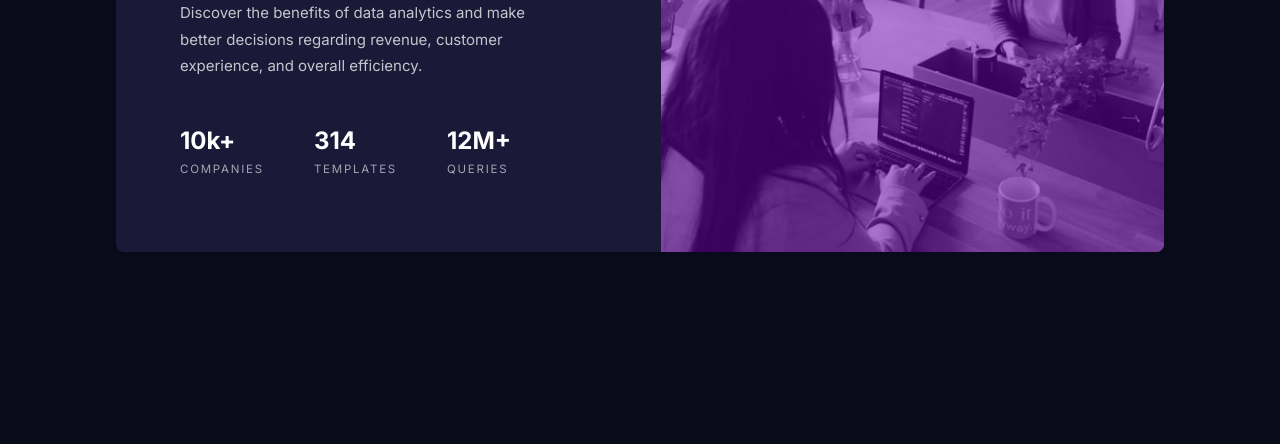
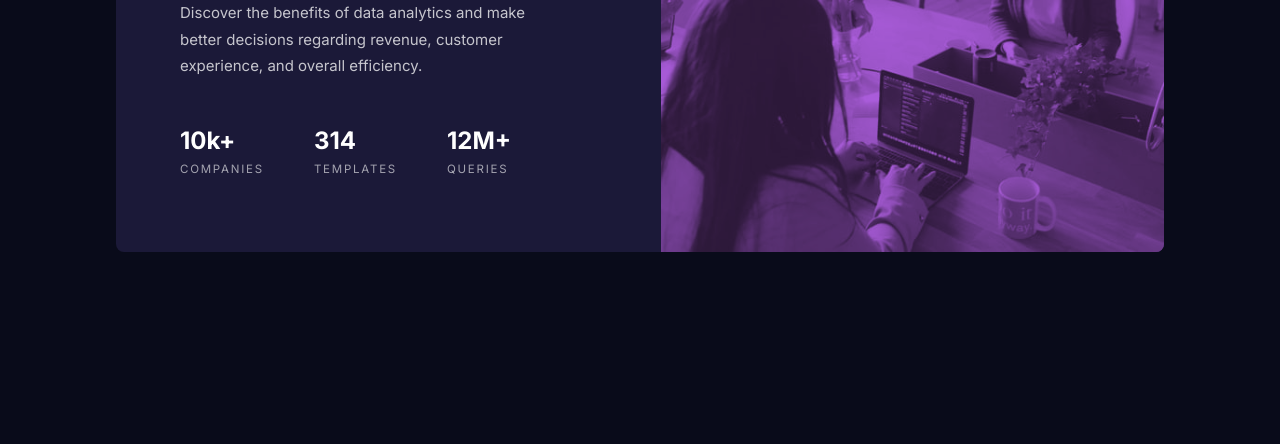
Before and after one commit to apangkko/stats-preview-card-component-main, a plain HTML site: page index.html in a window 1280 px wide. Shown: the part 356-800 px from the top of the page. Drawn offline with Linux system fonts and the light colour scheme.

Commit message:
Update style.css

```diff
--- a/style.css
+++ b/style.css
@@ -92,17 +92,12 @@ img, picture {
     position: relative;
     display: flex;
     justify-content: center;
+    background-color: var(--cl-softViolet);
 }
 
-.statImg::before {
-    content: '';
-    position: absolute;
-    top: 0;
-    left: 0;
-    bottom: 0;
-    right: 0;
-    z-index: 1;
-    background: hsla(277, 100%, 35%, .5);
+.statImg > img {
+    mix-blend-mode: multiply;
+    opacity: 75%;
 }
 
 @media (min-width: 60rem) {
```
